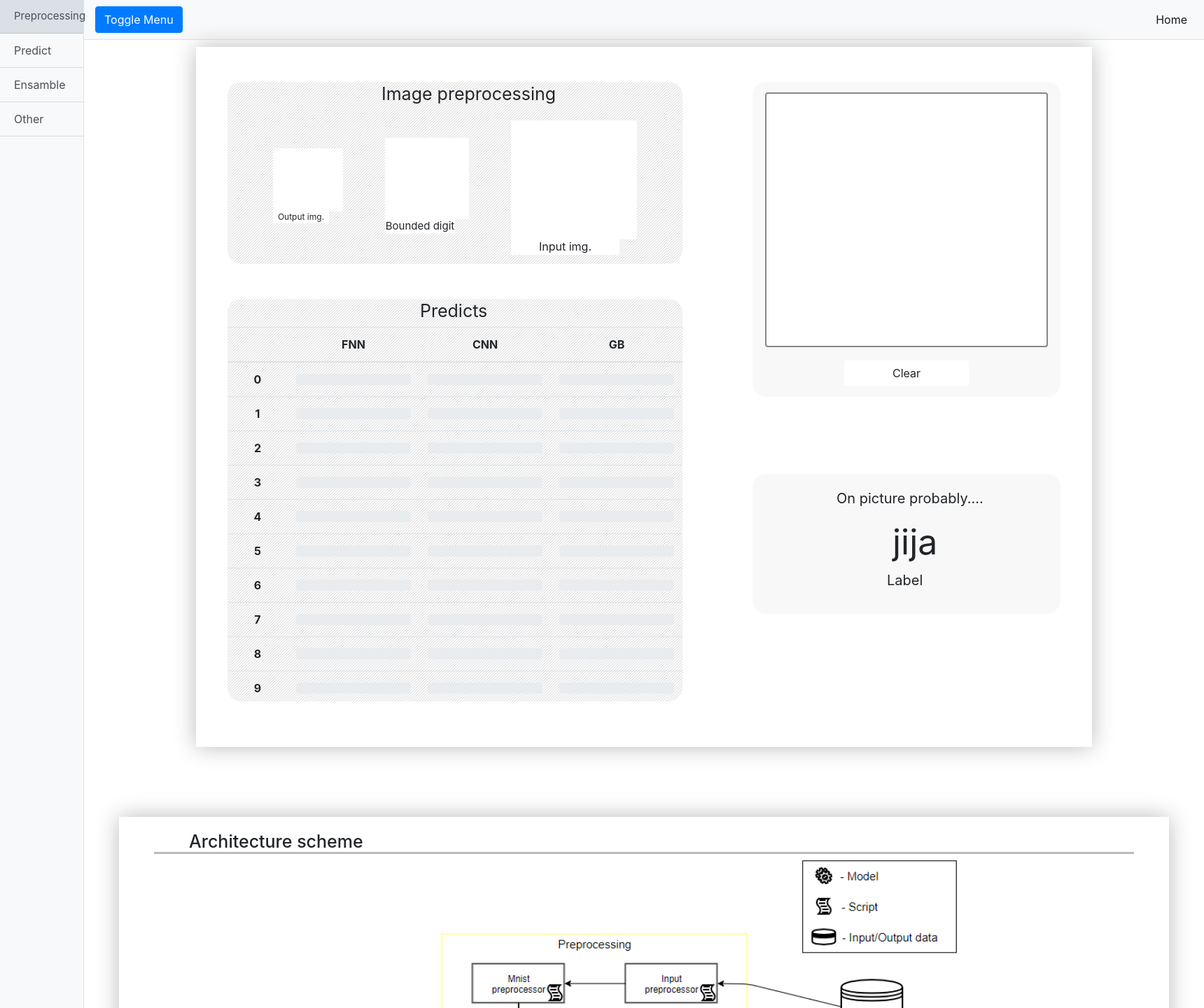
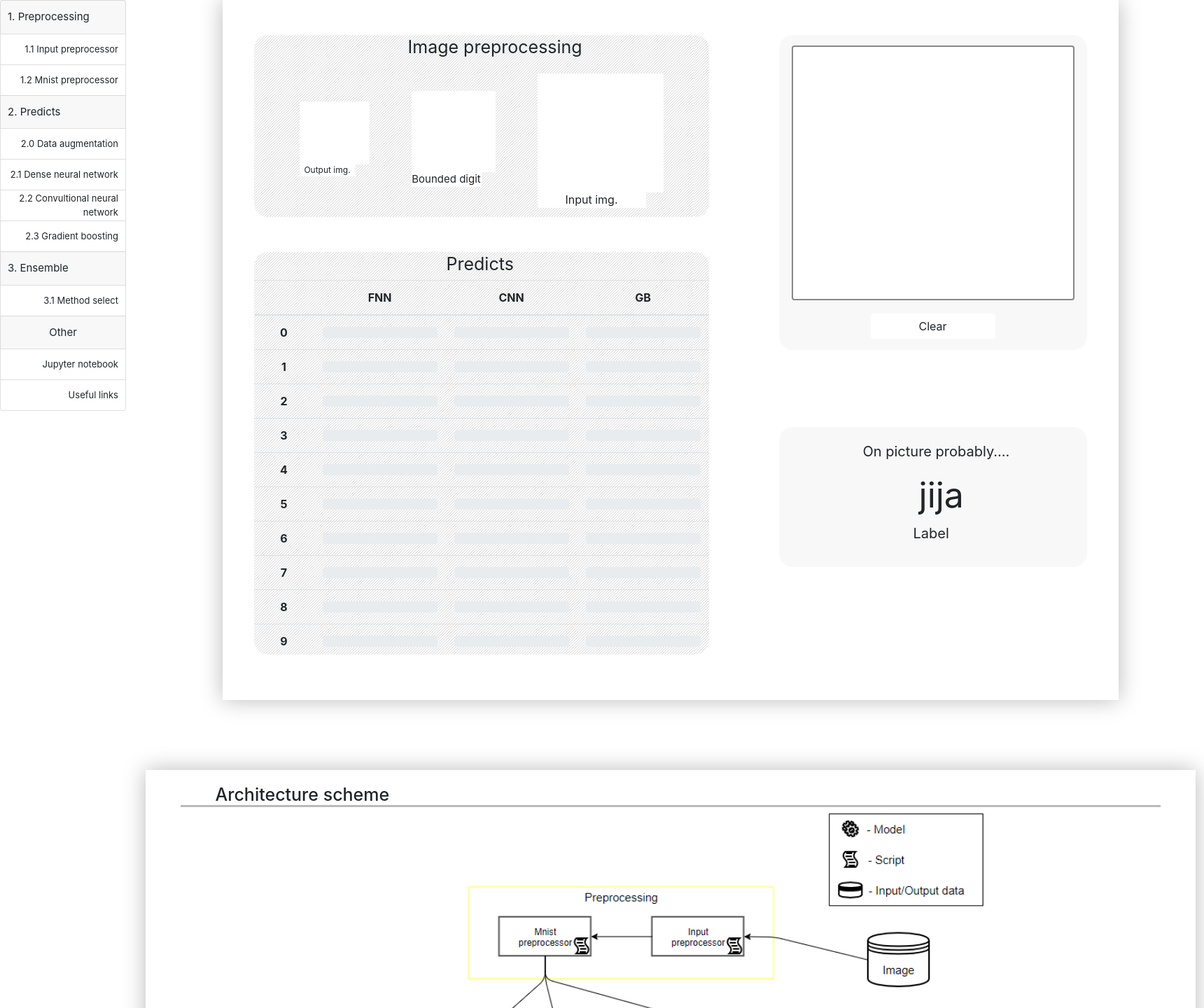
Before and after one commit to kiru883/Digits-classification, a Flask app: page / in a window 1720 px wide. Shown: the top 1440 px of the page at 70% size. Run offline with Flask 2, Linux system fonts and the light colour scheme; lists and menus that the app fills with data are empty; a map, chart or similar area stays blank; parts of the project's set-up code (start-up, migrations or seed data) failed here and were passed over; some libraries are stand-ins or nearby versions.

Commit message:
design(left bar) / buttons / code

```diff
--- a/templates/index.html
+++ b/templates/index.html
@@ -14,48 +14,29 @@
     </head>
     <body style="height: 100%;">
         <div class="d-flex" id="wrapper">
-            <!-- Sidebar -->
-            <div class="bg-light border-right" id="sidebar-wrapper" style="width: 120px;">
-                <div class="list-group list-group-flush" style="width: 119px;">
-                    <a href="#" class="list-group-item list-group-item-action bg-light" style="white-space: pre; font-size: 15px;">Preprocessing</a>
-                    <a href="#" class="list-group-item list-group-item-action bg-light">Predict</a>
-                    <a href="#" class="list-group-item list-group-item-action bg-light">Ensamble</a>
-                    <a href="#" class="list-group-item list-group-item-action bg-light">Other</a>
-                </div>
-                <div class="dropdown">
-                    <div class="dropdown-menu" aria-labelledby="dropdownMenuButton">
-                        <a class="dropdown-item" href="#">Action</a>
-                        <a class="dropdown-item" href="#">Another action</a>
-                        <a class="dropdown-item" href="#">Something else here</a>
-                    </div>
+            <div style="width: 220px; position: sticky;">
+                <div style="width: 180px; position: fixed;">
+                    <ul class="list-group" style="overflow: hidden; display: table;">
+                        <li class="list-group-item" style="background: #f8f8f8; text-align: left; font-size: 15px; padding-left: 10px;">1. Preprocessing</li>
+                        <li class="list-group-item" style="vertical-align: middle; font-size: 13px; height: 45px; display: block; padding-right: 10px; text-align: right; padding-left: 0px;">1.1 Input preprocessor</li>
+                        <li class="list-group-item" style="font-size: 13px; height: 45px; padding-left: 0px; padding-right: 10px; vertical-align: middle; text-align: right;">1.2 Mnist preprocessor</li>
+                        <li class="list-group-item" style="background: #f8f8f8; font-size: 15px; padding-left: 10px;">2. Predicts</li>
+                        <li class="list-group-item" style="font-size: 13px; height: 45px; padding-left: 0px; padding-right: 10px; vertical-align: sub; text-align: right;">2.0 Data augmentation</li>
+                        <li class="list-group-item" style="font-size: 13px; height: 45px; padding-left: 0px; padding-right: 10px; vertical-align: middle; text-align: right;">2.1 Dense neural network</li>
+                        <li class="list-group-item" style="font-size: 13px; height: 45px; padding-right: 10px; vertical-align: middle; text-align: right; padding-left: 0px; padding-top: 2px;">2.2 Convultional neural network</li>
+                        <li class="list-group-item" style="font-size: 13px; height: 45px; padding-left: 0px; padding-right: 10px; vertical-align: middle; text-align: right;">2.3 Gradient boosting</li>
+                        <li class="list-group-item" style="background: #f8f8f8; font-size: 15px; padding-left: 10px;">3. Ensemble</li>
+                        <li class="list-group-item" style="font-size: 13px; height: 45px; padding-right: 10px; vertical-align: middle; text-align: right; padding-left: 0px;">3.1 Method select</li>
+                        <li class="list-group-item" style="background: #f8f8f8; font-size: 15px; text-align: center;">Other</li>
+                        <li class="list-group-item" style="font-size: 13px; height: 45px; padding-left: 0px; padding-right: 10px; vertical-align: middle; text-align: right;">Jupyter notebook</li>
+                        <li class="list-group-item" style="font-size: 13px; height: 45px; padding-right: 10px; vertical-align: middle; text-align: right; padding-left: 0px;">Useful links</li>
+                    </ul>
                 </div>
             </div>
+            <!-- Sidebar -->
             <!-- /#sidebar-wrapper -->
             <!-- Page Content -->
             <div id="page-content-wrapper">
-                <nav class="navbar navbar-expand-lg navbar-light bg-light border-bottom" style="margin-bottom: 10px;">
-                    <button class="btn btn-primary" id="menu-toggle">Toggle Menu</button>
-                    <button class="navbar-toggler" type="button" data-toggle="collapse" data-target="#navbarSupportedContent" aria-controls="navbarSupportedContent" aria-expanded="false" aria-label="Toggle navigation">
-                        <span class="navbar-toggler-icon"></span>
-                    </button>
-                    <div class="collapse navbar-collapse" id="navbarSupportedContent">
-                        <ul class="navbar-nav ml-auto mt-2 mt-lg-0">
-                            <li class="nav-item active">
-                                <a class="nav-link" href="#">Home <span class="sr-only">(current)</span></a>
-                            </li>
-                            <li class="nav-item">
-</li>
-                            <li class="nav-item dropdown">
-                                <div class="dropdown-menu dropdown-menu-right" aria-labelledby="navbarDropdown">
-                                    <a class="dropdown-item" href="#">Action</a>
-                                    <a class="dropdown-item" href="#">Another action</a>
-                                    <div class="dropdown-divider"></div>
-                                    <a class="dropdown-item" href="#">Something else here</a>
-                                </div>
-                            </li>
-                        </ul>
-                    </div>
-                </nav>
                 <div style="text-align: center;">
                     <div style="display: inline-block; vertical-align: middle; width: 1280px; height: 1000px; position: relative; box-shadow: 0 0 30px #bababa;">
                         <div style="width: 650px; height: 260px; position: relative; background-clip: border-box; box-shadow: 13px; border-radius: 20px; background-image: url('static/images/background.png'); text-align: center; left: 45px; top: 50px;">
@@ -388,16 +369,23 @@ activation function and Kullback loss function, sums in neurons using bias.</p>
                             <img src="static/images/gb_accepochs.png" style="width: 55%;">
                             <p style="text-align: left; font-size: 20px; margin-left: 100px; margin-right: 70px;">Best number of trees(estimators) - 550</p>
                         </div>
-                        <div style="height: 1000px;">
-                            <h1 style="font-size: 25px; text-align: left; text-indent: 50px; margin-top: 10px; border-bottom: 3px solid #bababa; margin-left: 50px; margin-right: 50px;">3. Ensamble</h1>
+                        <div style="height: 850px;">
+                            <h1 style="font-size: 25px; text-align: left; text-indent: 50px; margin-top: 10px; border-bottom: 3px solid #bababa; margin-left: 50px; margin-right: 50px;">3. Ensemble</h1>
                             <p style="margin-top: 20px; margin-bottom: -10px; text-indent: 108px; text-align: left; font-style: italic; font-size: 20px;">3.1 Method select</p>
-                            <p style="text-align: left; font-size: 20px; margin-left: 100px; margin-right: 70px; margin-top: 15px;">Best number of trees(estimators) - 550</p>
+                            <p style="text-align: left; font-size: 20px; margin-left: 100px; margin-right: 70px; margin-top: 15px;">Ensemble this is method at which for predict used several models, in classification was used 2 main methods: bagging and stacking. Bagging this is method which concatenate predicts of the several models for averaging, weighted averaging and etc. Stacking used predicts of many models as train data for metamodel.</p>
                             <img src="static/images/ensamble.png" style="width: 65%;">
+                            <p style="text-align: left; font-size: 20px; margin-left: 100px; margin-right: 70px; margin-top: 15px;">Best score showed logistic regression model, tree model is overfitting(high train score, low test score), hyperparameters for logistic regression not searched.</p>
                         </div>
-                        <div style="height: 500px;">
+                        <div style="height: 360px;">
                             <h1 style="font-size: 25px; text-align: left; text-indent: 50px; margin-top: 10px; border-bottom: 3px solid #bababa; margin-left: 50px; margin-right: 50px;">Other</h1>
                             <p style="margin-top: 20px; margin-bottom: -10px; text-indent: 108px; text-align: left; font-style: italic; font-size: 20px;">Jupyter notebook</p>
+                            <p style="text-align: left; font-size: 16px; margin-left: 100px; margin-right: 70px; margin-top: 15px;">1. EDA, models and etc -&nbsp;<a href="https://mlcourse.ai/articles/topic10-boosting/" style="text-align: center; background-color: rgb(255, 255, 255); font-size: 1rem;">https://mlcourse.ai/articles/topic10-boosting</a></p>
                             <p style="margin-top: 20px; margin-bottom: -10px; text-indent: 108px; text-align: left; font-style: italic; font-size: 20px;">Useful links</p>
+                            <p style="text-align: left; font-size: 16px; margin-left: 100px; margin-right: 70px; margin-top: 15px;">1. Gradient boosting -&nbsp;<a href="https://mlcourse.ai/articles/topic10-boosting/" style="text-align: center; background-color: rgb(255, 255, 255); font-size: 1rem;">https://mlcourse.ai/articles/topic10-boosting</a></p>
+                            <p style="text-align: left; font-size: 16px; margin-left: 100px; margin-right: 70px; margin-top: -10px;">2. Convultional neural networks -&nbsp;<a href="https://towardsdatascience.com/applied-deep-learning-part-4-convolutional-neural-networks-584bc134c1e2" style="text-align: center; background-color: rgb(255, 255, 255); font-size: 1rem;">https://towardsdatascience.com/applied-deep-learning-part-4-convolutional-neural-networks-584bc134c1e2</a></p>
+                            <p style="text-align: left; font-size: 16px; margin-left: 100px; margin-right: 70px; margin-top: -10px;">3. Article for motivation -&nbsp;<a href="https://habr.com/ru/company/ods/blog/335998/" style="text-align: center; background-color: rgb(255, 255, 255); font-size: 1rem;">https://habr.com/ru/company/ods/blog/335998</a></p>
+                            <p style="text-align: left; font-size: 16px; margin-left: 100px; margin-right: 70px; margin-top: -10px;">4. Hyperopt -&nbsp;<a href="https://github.com/hyperopt/hyperopt" style="text-align: center; background-color: rgb(255, 255, 255); font-size: 1rem;">https://github.com/hyperopt/hyperopt</a></p>
+                            <p style="text-align: left; font-size: 16px; margin-left: 100px; margin-right: 70px; margin-top: -10px;">5.&nbsp;Tool for good schemes -&nbsp;<a href="https://www.draw.io/" style="text-align: center; background-color: rgb(255, 255, 255); font-size: 1rem;">https://www.draw.io</a></p>
                         </div>
                     </div>
                 </div>
@@ -412,12 +400,6 @@ activation function and Kullback loss function, sums in neurons using bias.</p>
         <script src="static/ajax.js"></script>
         <script src="static/init.js"></script>
         <!-- Menu Toggle Script -->
-        <script>
-    $("#menu-toggle").click(function(e) {
-      e.preventDefault();
-      $("#wrapper").toggleClass("toggled");
-    });
-  </script>
     </body>
 </html>
 <!-- <div style="position: relative"> <canvas id='the_stage' style="position: relative; background: white; top:25px; align: center" width="400" height="360"></canvas> </div>> -->
```
Also changed, not shown: 1 other file.
